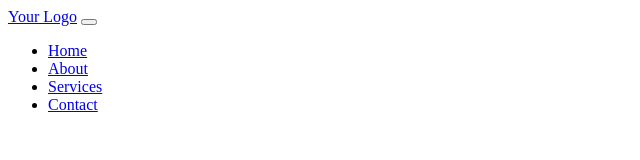
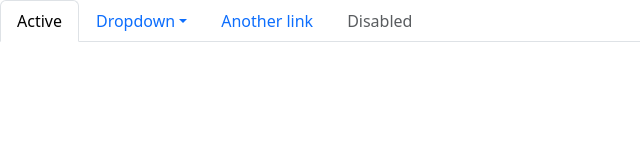
Before and after one commit to pedropa140/RutgersIEEE2024, a plain HTML site: page flask/templates/navbar.html in a window 1280 px wide. Shown: the whole page, without its empty margins (0-640 px from the left). Drawn offline with nearby package versions, Linux system fonts and the light colour scheme.

Commit message:
amend navbar.html

```diff
--- a/flask/templates/navbar.html
+++ b/flask/templates/navbar.html
@@ -1,24 +1,67 @@
-<nav class="navbar navbar-expand-lg navbar-dark bg-dark">
-    <div class="container">
-      <a class="navbar-brand" href="#">Your Logo</a>
-      <button class="navbar-toggler" type="button" data-bs-toggle="collapse" data-bs-target="#navbarNav" aria-controls="navbarNav" aria-expanded="false" aria-label="Toggle navigation">
-        <span class="navbar-toggler-icon"></span>
-      </button>
-      <div class="collapse navbar-collapse" id="navbarNav">
-        <ul class="navbar-nav ms-auto">
+<link href="https://cdn.jsdelivr.net/npm/bootstrap@5.3.3/dist/css/bootstrap.min.css" rel="stylesheet" integrity="sha384-QWTKZyjpPEjISv5WaRU9OFeRpok6YctnYmDr5pNlyT2bRjXh0JMhjY6hW+ALEwIH" crossorigin="anonymous">
+
+<!-- Nav tabs -->
+<ul
+  class="nav nav-tabs"
+  id="navId"
+  role="tablist"
+>
   <li class="nav-item">
-            <a class="nav-link active" aria-current="page" href="#">Home</a>
+    <a
+      href="#tab1Id"
+      class="nav-link active"
+      data-bs-toggle="tab"
+      aria-current="page"
+      >Active</a
+    >
   </li>
-          <li class="nav-item">
-            <a class="nav-link" href="#">About</a>
+  <li class="nav-item dropdown">
+    <a
+      class="nav-link dropdown-toggle"
+      data-bs-toggle="dropdown"
+      href="#"
+      role="button"
+      aria-haspopup="true"
+      aria-expanded="false"
+      >Dropdown</a
+    >
+    <div class="dropdown-menu">
+      <a class="dropdown-item" href="#tab2Id">Action</a>
+      <a class="dropdown-item" href="#tab3Id">Another action</a>
+      <div class="dropdown-divider"></div>
+      <a class="dropdown-item" href="#tab4Id">Action</a>
+    </div>
   </li>
-          <li class="nav-item">
-            <a class="nav-link" href="#">Services</a>
+  <li class="nav-item" role="presentation">
+    <a href="#tab5Id" class="nav-link" data-bs-toggle="tab"
+      >Another link</a
+    >
   </li>
-          <li class="nav-item">
-            <a class="nav-link" href="#">Contact</a>
+  <li class="nav-item" role="presentation">
+    <a href="#" class="nav-link disabled" data-bs-toggle="tab"
+      >Disabled</a
+    >
   </li>
 </ul>
+
+<!-- Tab panes -->
+<div class="tab-content" id="myTabContent">
+  <div class="tab-pane fade show active" id="tab1Id" role="tabpanel">
+
   </div>
+  <div class="tab-pane fade" id="tab2Id" role="tabpanel"></div>
+  <div class="tab-pane fade" id="tab3Id" role="tabpanel"></div>
+  <div class="tab-pane fade" id="tab4Id" role="tabpanel"></div>
+  <div class="tab-pane fade" id="tab5Id" role="tabpanel"></div>
 </div>
-  </nav>
+
+<!-- (Optional) - Place this js code after initializing bootstrap.min.js or bootstrap.bundle.min.js -->
+<script>
+  var triggerEl = document.querySelector("#navId a");
+  bootstrap.Tab.getInstance(triggerEl).show(); // Select tab by name
+</script>
+
+
+<!-- Bootstrap Bundle (Bootstrap JS and Popper.js) -->
+<script src="https://cdn.jsdelivr.net/npm/@popperjs/core@2.11.8/dist/umd/popper.min.js" integrity="sha384-I7E8VVD/ismYTF4hNIPjVp/Zjvgyol6VFvRkX/vR+Vc4jQkC+hVqc2pM8ODewa9r" crossorigin="anonymous"></script>
+<script src="https://cdn.jsdelivr.net/npm/bootstrap@5.3.3/dist/js/bootstrap.bundle.min.js" integrity="sha384-YvpcrYf0tY3lHB60NNkmXc5s9fDVZLESaAA55NDzOxhy9GkcIdslK1eN7N6jIeHz" crossorigin="anonymous"></script>
```
Also changed, not shown: 1 other file. Lines whose indentation alone changed are shown as unchanged.
